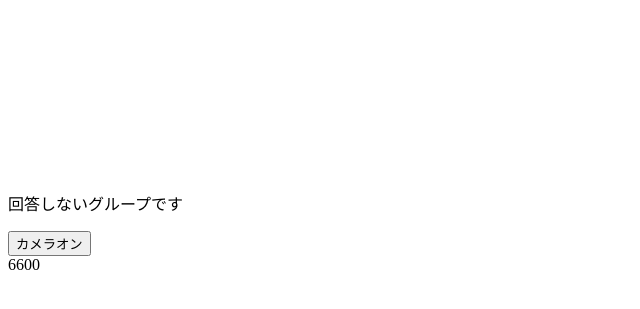
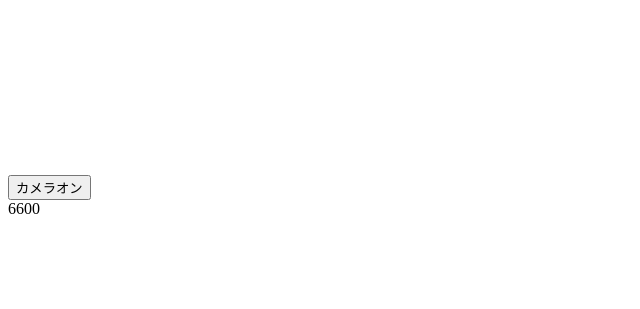
Before and after one commit to kaneko10/quiz_project, a Django app: page /quiz/quiz_movie/1/ in a window 1280 px wide. Shown: the top 309 px of the page, without its empty margins (0-640 px from the left). Run offline with Django 4.2, Linux system fonts and the light colour scheme; some libraries are stand-ins or nearby versions.

Commit message:
グループの表示を削除

```diff
--- a/quiz_app/templates/quiz/quiz_movie.html
+++ b/quiz_app/templates/quiz/quiz_movie.html
@@ -67,10 +67,10 @@
 
     <div>
         {% if whether_answer %}
-        <p>回答グループです</p>
+        <!-- <p>回答グループです</p> -->
         <button id="cameraON-ans" onclick="cameraONAns()">カメラオン</button>
         {% else %}
-        <p>回答しないグループです</p>
+        <!-- <p>回答しないグループです</p> -->
         <button id="cameraON-notAns" onclick="cameraONNotAns()">カメラオン</button>
         {% endif %}
         <button id="record" style="display: none;">録画開始</button>
```
